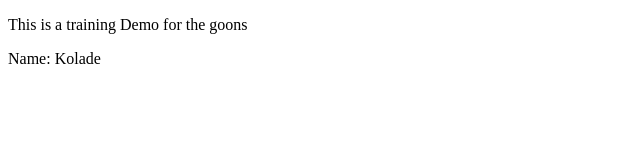
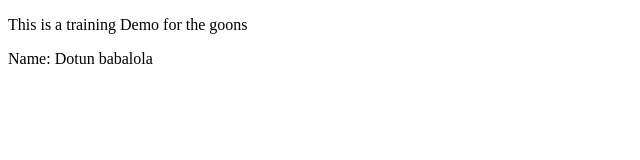
Before and after one commit to CaptWeiss/login-page, a plain HTML site: page index.html in a window 1280 px wide. Shown: the full height of the page, 0-640 px from the left. Drawn offline with Linux system fonts and the light colour scheme.

Commit message:
my clone assignment

```diff
--- a/index.html
+++ b/index.html
@@ -10,7 +10,7 @@
         <div>
             <p>This is a training Demo for the goons</p>
 
-            <p>Name: Kolade</p>
+            <p>Name: Dotun babalola</p>
         </div>
     </main>
 </body>
```
